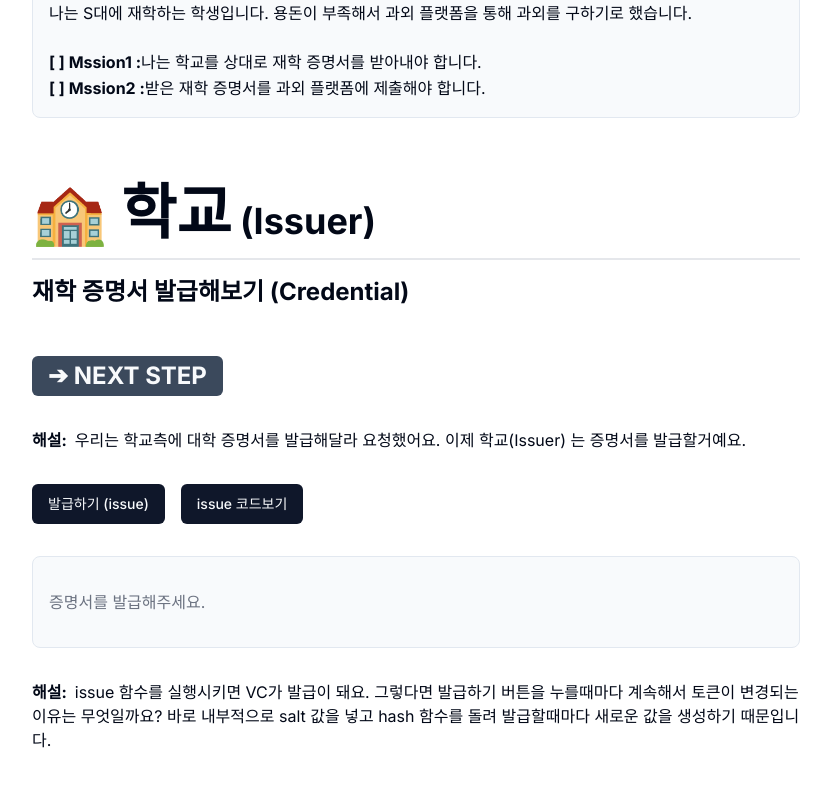
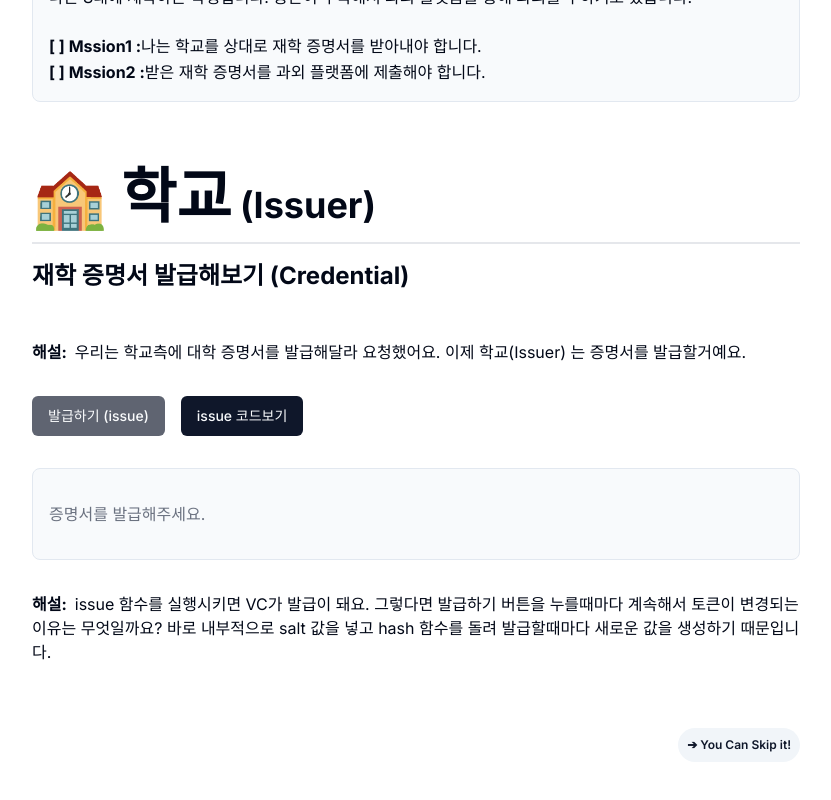
Before and after one commit to yunseorim1116/vc-vp, a Next.js app: page / in a window 1280 px wide. Shown: the part 588-1388 px from the top of the page, without its empty margins (224-1055 px from the left). Built offline with nearby package versions, Linux system fonts and the light colour scheme.

Commit message:
feat: create skip button

```diff
--- a/app/page.tsx
+++ b/app/page.tsx
@@ -36,7 +36,7 @@ export default function asyncHome() {
 
   return (
     <main className="flex min-h-screen flex-col items-center justify-between p-24 ">
-      <div className="mt-24 w-[48rem]">
+      <div className="mt-20 w-[48rem]">
         <div className="flex justify-center items-center mb-8 pr-5">
           <Image
             src="/삼.png"
--- a/components/Credential.tsx
+++ b/components/Credential.tsx
@@ -9,6 +9,7 @@ import { Explain } from "./common/Explain";
 import "./button.css";
 import { Chapter } from "./common/Chapter";
 import { Content } from "./common/Content";
+import { Badge } from "@/components/ui/badge";
 
 export const Credential = ({
   setStep,
@@ -39,21 +40,36 @@ export const Credential = ({
         text2="(Issuer)"
         desc="재학 증명서 발급해보기 (Credential)"
       />
-      <Button
-        className="blinking text-2xl font-bold bg-slate-700 mt-8"
-        onClick={() => setStep("holder")}
-      >
-        ➔ NEXT STEP
-      </Button>
+
       <Explain description="우리는 학교측에 대학 증명서를 발급해달라 요청했어요. 이제 학교(Issuer) 는 증명서를 발급할거예요." />
 
-      <Button onClick={createCredential} className="mr-4 mb-8">
+      <Button
+        onClick={createCredential}
+        className={`mr-4 mb-8 ${credential ? "" : "blinking"}`}
+      >
         발급하기 (issue)
       </Button>
+
       <Button>issue 코드보기</Button>
 
       {/* step1 */}
       <CredentialStep1 credential={credential} />
+
+      {!credential && (
+        <>
+          <div className="flex justify-end">
+            <Badge
+              variant="secondary"
+              className="cursor-pointer p-2 mt-8"
+              onClick={() => setStep("holder")}
+            >
+              ➔ You Can Skip it!
+            </Badge>
+          </div>
+
+          <br />
+        </>
+      )}
 
       {/* step2 */}
       <CredentialStep2
--- a/components/button.css
+++ b/components/button.css
@@ -1,24 +1,24 @@
 .blinking {
-  -webkit-animation: blink 2s ease-in-out infinite alternate;
-  -moz-animation: blink 2s ease-in-out infinite alternate;
-  animation: blink 2s ease-in-out infinite alternate;
+  -webkit-animation: blink 1s ease-in-out infinite alternate;
+  -moz-animation: blink 1s ease-in-out infinite alternate;
+  animation: blink 1s ease-in-out infinite alternate;
 }
 
 @-webkit-keyframes blink {
   0% {
-    opacity: 0;
+    opacity: 0.6;
   }
   100% {
     opacity: 1;
   }
 }
 .blinking:hover {
-  transform: scale(1.1); /* Adjust the scale factor as needed */
+  transform: scale(1.01); /* Adjust the scale factor as needed */
 }
 
 @-moz-keyframes blink {
   0% {
-    opacity: 0;
+    opacity: 0.6;
   }
   100% {
     opacity: 1;
@@ -27,7 +27,7 @@
 
 @keyframes blink {
   0% {
-    opacity: 0;
+    opacity: 0.6;
   }
   100% {
     opacity: 1;
```
